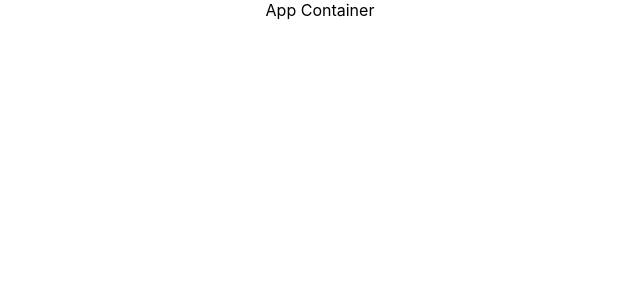
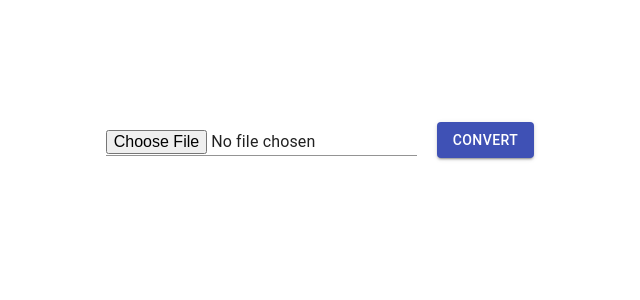
Before and after one commit to valeksov/comtainer, a React (Create React App) app: page / in a window 1280 px wide. Shown: the top 300 px of the page, without its empty margins (320-960 px from the left). Built offline with nearby package versions, Linux system fonts and the light colour scheme.

Commit message:
Implement xlsx transofrmation ui and logic

```diff
--- a/src/components/App.tsx
+++ b/src/components/App.tsx
@@ -1,8 +1,86 @@
 import React from 'react';
+import { Button, Input } from '@material-ui/core';
+import XLSX from 'xlsx';
 import styles from './styles/App.module.scss';
 
 function App() {
-    return <div className={styles.container}>App Container</div>;
+    const convertedXlsToJson = {
+        containers: [],
+        config: {},
+        groups: [],
+    };
+
+    let selectedFile;
+
+    const handleFileUpload = e => {
+        selectedFile = e.target.files[0];
+        console.log({ selectedFile });
+    };
+
+    const handleXlsConversion = () => {
+        if (!selectedFile) {
+            return;
+        }
+
+        const fileReader = new FileReader();
+        fileReader.readAsBinaryString(selectedFile);
+
+        fileReader.onload = event => {
+            const data = event.target.result;
+
+            const workbook = XLSX.read(data, { type: 'binary' });
+            workbook.SheetNames.forEach(sheet => {
+                if (sheet === 'Containers') {
+                    const rowData = XLSX.utils.sheet_to_json(workbook.Sheets[sheet]);
+
+                    rowData.forEach(col => {
+                        convertedXlsToJson.containers.push({
+                            id: col['id'],
+                            name: col['name'],
+                            length: col['length (mm)'],
+                            width: col['width  (mm)'],
+                            height: col['height (mm)'],
+                            maxAllowedVolume: col['maxAllowedVolume (mm3)'],
+                            maxAllowedWeight: col['maxAllowedWeigth (kg)'],
+                            loadPlan: null,
+                        });
+                    });
+                }
+
+                if (sheet === 'Config') {
+                    const rowData = XLSX.utils.sheet_to_json(workbook.Sheets[sheet]);
+                    // Remove the first row from the data, as it is for description of the columns value types.
+                    rowData.shift();
+
+                    convertedXlsToJson.config = {
+                        cargoSupport: rowData[0]['cargoSupport'],
+                        lightUnstackableWeightLimit: rowData[0]['lightUnstackableWeightLimit'],
+                        allowHeavierCargoOnTop: rowData[0]['allowHeavierCargoOnTop'],
+                        maxHeavierCargoOnTop: rowData[0]['maxHeavierCargoOnTop'],
+                        keepGroupsTogether: rowData[0]['keepGroupsTogether'],
+                    };
+
+                    console.log({ rowData, convertedXlsToJson });
+                }
+
+                // if (sheet === 'Containers') {
+                // }
+
+                console.log({ sheet });
+                // let rowObject = XLSX.utils.sheet_to_row_object_array(workbook.Sheets[sheet]);
+                // console.log(rowObject);
+            });
+        };
+    };
+
+    return (
+        <div className={styles.container}>
+            <Input type="file" color="primary" onChange={handleFileUpload} />
+            <Button variant="contained" color="primary" onClick={handleXlsConversion}>
+                Convert
+            </Button>
+        </div>
+    );
 }
 
 export default App;
--- a/src/components/styles/App.module.scss
+++ b/src/components/styles/App.module.scss
@@ -1,3 +1,12 @@
 .container {
-    text-align: center;
+    display: flex;
+    flex-direction: row;
+    justify-content: center;
+    align-items: center;
+    height: 80px;
+    padding-top: 100px;
+
+    button {
+        margin-left: 20px;
+    }
 }
```
Also changed, not shown: package.json (+5 -3 lines), .eslintrc.js, 1 other file (tests, documents, lock files or other folders).
